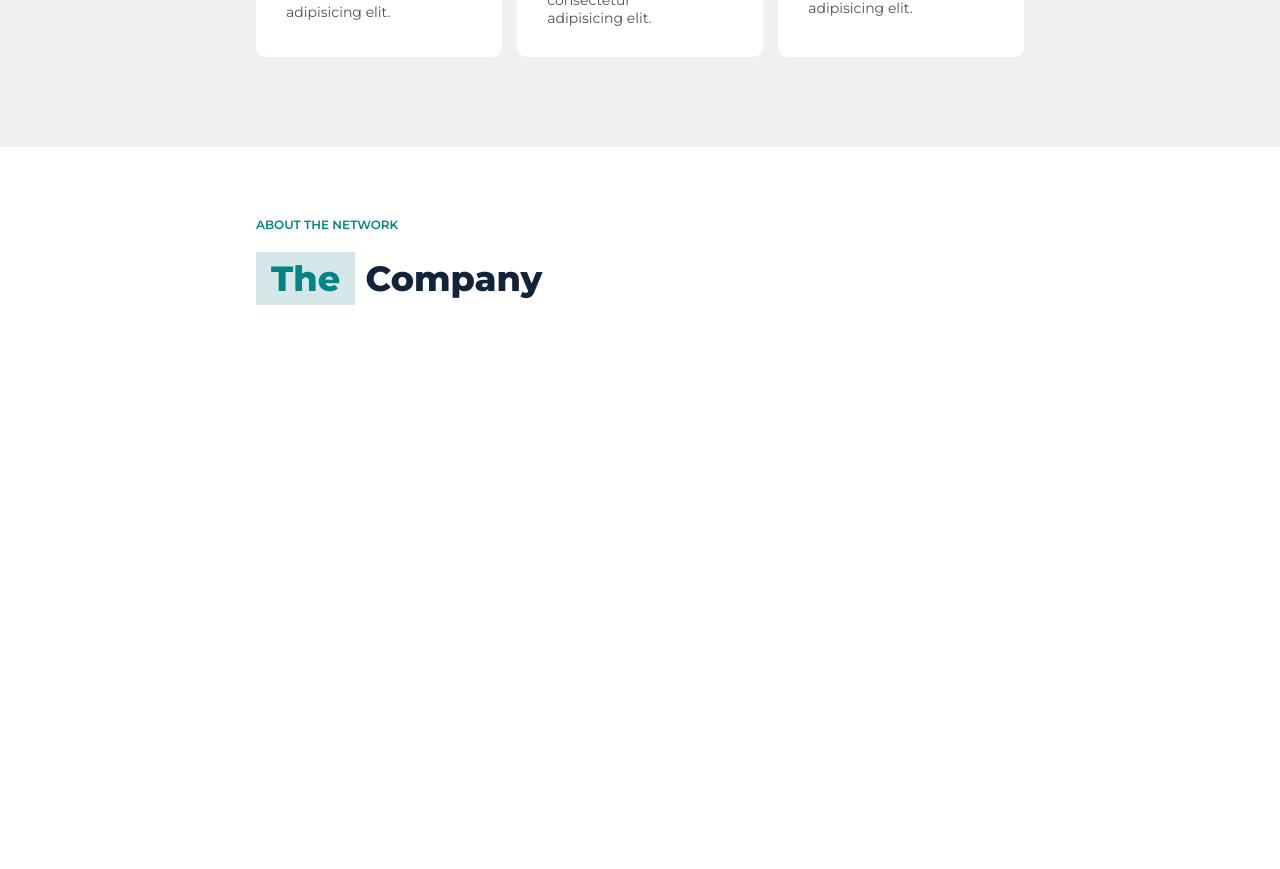
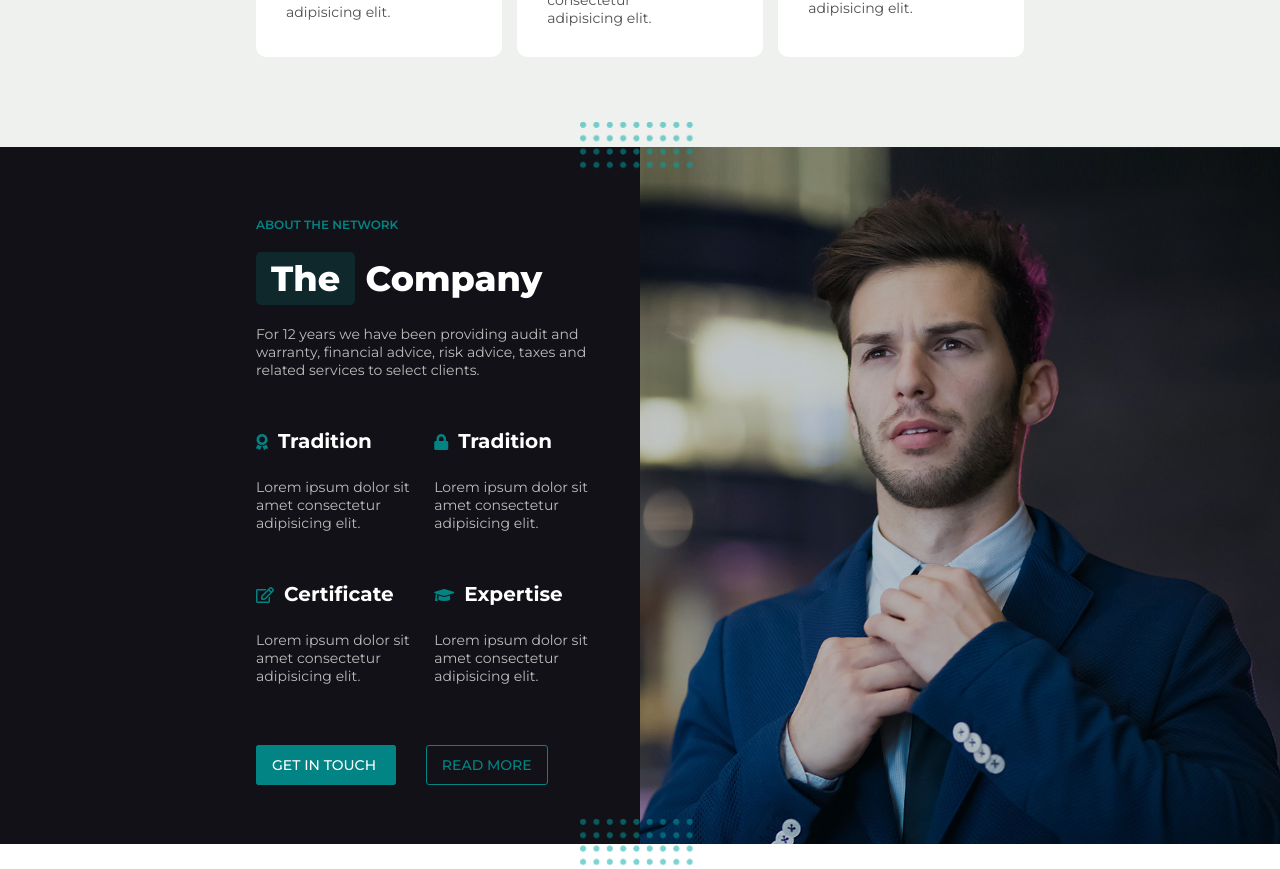
Before and after one commit to Jacopoguerini/proj-html-vuejs, a Vue app: page / in a window 1280 px wide. Shown: the part 1500-2369 px from the top of the page. Before the commit the page ends 1895 px from the top, so only its background shows below. Built offline with nearby package versions, Linux system fonts and the light colour scheme.

Commit message:
Completata sezione 2 del Main

```diff
--- a/src/components/Header.vue
+++ b/src/components/Header.vue
@@ -94,11 +94,11 @@ export default {
                 },
                 {
                     name: "Services",
-                    url: ""
+                    url: "#services"
                 },
                 {
                     name: "About",
-                    url: ""
+                    url: "#company"
                 },
                 {
                     name: "Projects",
--- a/src/components/Main.vue
+++ b/src/components/Main.vue
@@ -65,9 +65,72 @@
         <!-- the Company -->
         <section id="company">
             <div class="container">
-                <h5>about the network</h5>
-                <h2><span class="span-highlight">The</span> Company</h2>
+
+                <div class="bullets" id="top">
+                    <img src="../assets/bullets.png" alt="">
+                </div>
+
+                <div class="about">
+                    <h5>about the network</h5>
+                    <h2><span class="span-highlight">The</span> Company</h2>
+                    <p>For 12 years we have been providing audit and warranty, financial advice, risk advice, taxes and related services to select clients.</p>
+
+                    <div class="list">
+                        <div>
+
+                            <span>
+                                <i class="fas fa-award"></i>
+                                <h4>Tradition</h4>
+                            </span>
+                            <p>Lorem ipsum dolor sit amet consectetur adipisicing elit.</p>
+                        </div>
+
+                        <div>
+                            <span>
+                                <i class="fas fa-lock"></i>
+                                <h4>Tradition</h4>
+                            </span>
+                            <p>Lorem ipsum dolor sit amet consectetur adipisicing elit.</p>
+                        </div>
+
+                        <div>
+                            <span>
+                                <i class="far fa-edit"></i>
+                                <h4>Certificate</h4>
+                            </span>
+
+                            <p>Lorem ipsum dolor sit amet consectetur adipisicing elit.</p>
+                        </div>
+
+                        <div>
+                            <span>
+                                <i class="fas fa-graduation-cap"></i>
+                                <h4>Expertise</h4>
+                            </span>
+                            <p>Lorem ipsum dolor sit amet consectetur adipisicing elit.</p>
+                        </div>
+                    </div>
+
+                    <div class="buttons">
+                        <span class="btn btn-primary">
+                            <a href="#">
+                            get in touch
+                            </a>
+                        </span>
+                        <span class="btn btn-secondary">
+                            <a href="#">
+                            read more
+                            </a>
+                        </span>
+                    </div>
+                </div>
+
+                <div class="bullets" id="bottom">
+                    <img src="../assets/bullets.png" alt="">
+                </div>
             </div>
+
+            <img src="../assets/images/about-4.jpg" alt="">
         </section>
         <!-- /the Company -->
   </main>
@@ -89,12 +152,15 @@ export default {
 
         h2 {
             margin: 25px 0;
-            color: $bigStone;
         }
     }
 
     #services {
         background-color: $greyNurse;
+
+        h2 {
+            color: $bigStone;
+        }
 
         .subtitle {
             display: flex;
@@ -141,9 +207,100 @@ export default {
                 top: 50px;
                 right: 30px;
                 transform: translate(-50%, -50%);
+                cursor: pointer;
             }
         }
 
     }
 
+    #company {
+        color: $pumice;
+        background-color: $woodSmoke;
+        position: relative;
+
+        .span-highlight {
+            color: $white;
+            background-color: rgba(3, 132, 132, 0.2);
+        }
+
+        h2,
+        h4 {
+            color: $white;
+        }
+        h4 {
+            font-size: 20px;
+            display: inline-block;
+        }
+
+        & > img {
+            height: 100%;
+            width: 50%;
+            object-fit: cover;
+            position: absolute;
+            top: 0;
+            right: 0;
+        }
+
+        .about {
+            width: 49%;
+
+
+            .list {
+                display: flex;
+                flex-wrap: wrap;
+                margin: 50px 0 20px 0;
+
+                div {
+                    width: calc(50% - 10px);
+                    display: flex;
+                    flex-direction: column;
+                    align-items: flex-start;
+                    justify-content: center;
+                    margin-bottom: 50px;
+
+                    span {
+                        margin-bottom: 25px;
+                    }
+
+                    i {
+                        color: $blueLagoon;
+                        margin-right: 10px;
+                    }
+                }
+            }
+
+            .buttons {
+
+                .btn {
+                    margin: 0 15px;
+                }
+                .btn-primary {
+                    margin-left: 0;
+                }
+            }
+        }
+
+        .bullets {
+            width: 120px;
+            height: 50px;
+            position: absolute;
+            overflow: hidden;
+            left: 50%;
+            transform: translateX(-50%);
+            z-index: 1000;
+            opacity: 0.5;
+
+            img {
+                width: 100%;
+                object-fit: cover;
+            }
+        }
+        .bullets#top {
+            top: -25px;
+        }
+        .bullets#bottom {
+            bottom: -25px;
+        }
+    }
+
 </style>
--- a/src/style/general.scss
+++ b/src/style/general.scss
@@ -41,11 +41,13 @@ body {
     color:$blueLagoon;
     padding: 5px 15px;
     background-color: #d5e7e8;
+    border-radius: 5px;
 }
 
 h1 {
     font-size: 55px;
     color: $bigStone;
+    font-weight: 900;
 }
 
 h2 {
@@ -88,7 +90,7 @@ p {
 }
 
 .btn-secondary {
-    background-color: $white;
+    background-color: transparent;
     border: 1px solid $blueLagoon;
 
     a {
```
